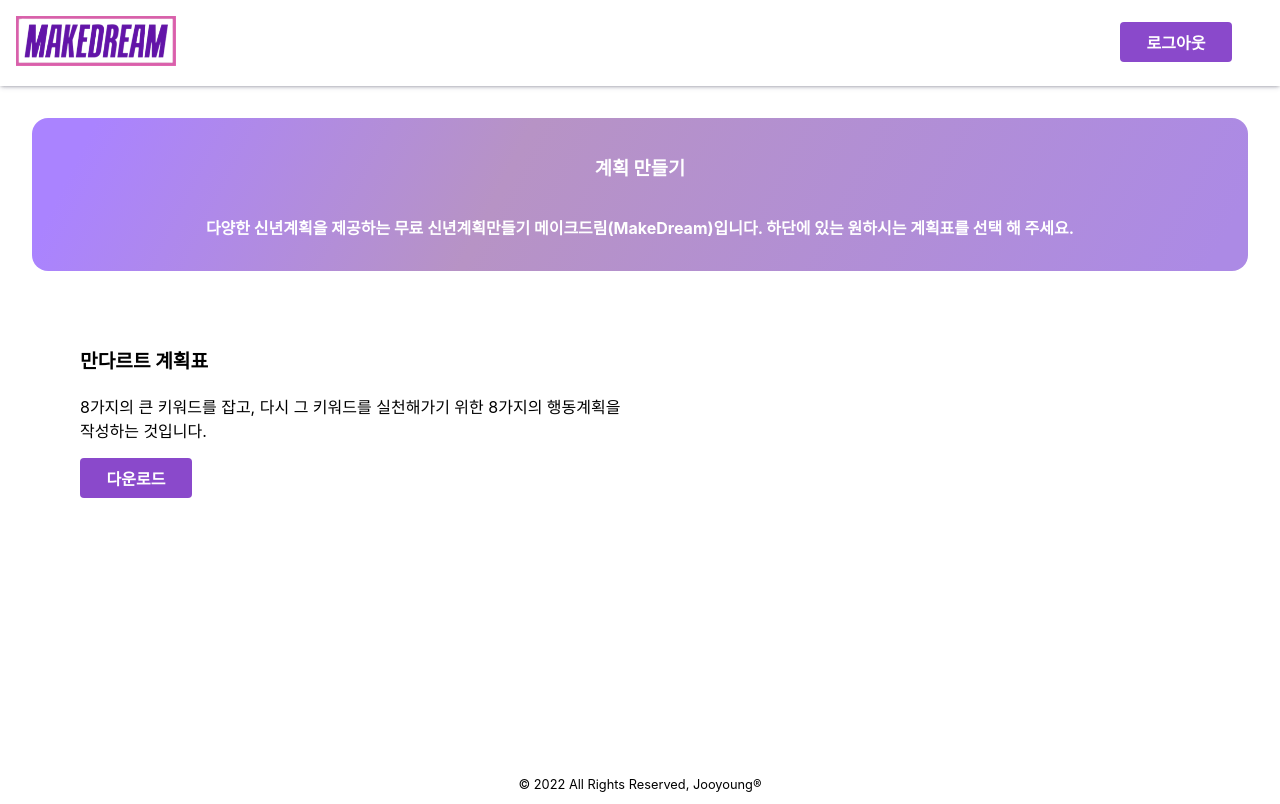
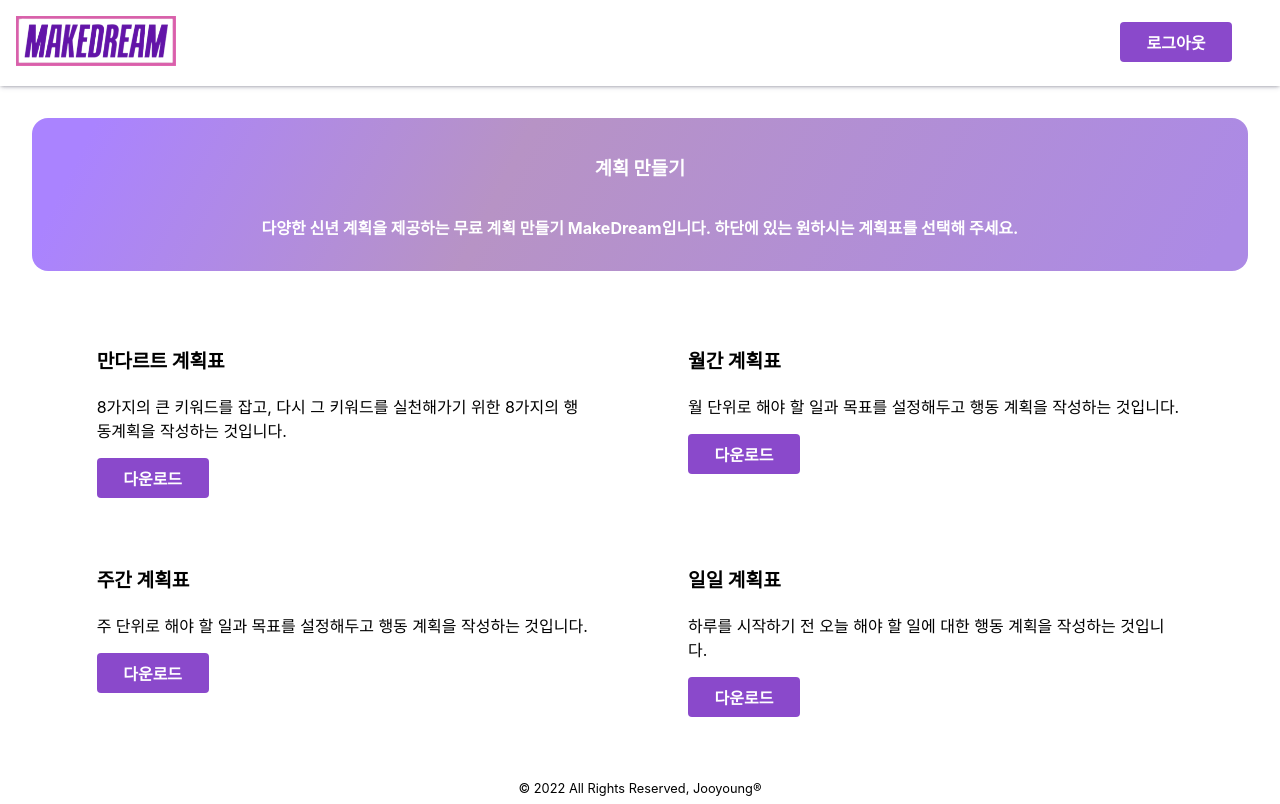
Before and after one commit to S-jooyoung/makeYourDream, a React (Create React App) app: page /main in a window 1280 px wide. Built offline with nearby package versions, Linux system fonts and the light colour scheme; no server answers; sample sign-in values are in the browser's storage; what pptxgenjs would draw is missing.

Commit message:
Feat: 월간계획표,주간계획표,일간계획표 레이아웃 구성 in schedulemaker

```diff
--- a/src/common/size.css
+++ b/src/common/size.css
@@ -1 +1 @@
-@value mediaQuery : 62rem;
+@value mediaQuery: 62rem;
--- a/src/components/header/header.module.css
+++ b/src/components/header/header.module.css
@@ -1,4 +1,5 @@
 @value makeWhite,makeBlack from "../../common/colors.css";
+@value mediaQuery from "../../common/size.css";
 
 .header {
   width: 100%;
@@ -21,3 +22,13 @@
   right: 3em;
   top: 1.4em;
 }
+
+@media screen and (max-width: mediaQuery) {
+  .logo {
+    width: 8em;
+  }
+  .logoutBtn {
+    right: 1em;
+    top: 1em;
+  }
+}
--- a/src/components/schedule/schedule.module.css
+++ b/src/components/schedule/schedule.module.css
@@ -1,7 +1,7 @@
 @value makeGrey,makeShadow from "../../common/colors.css";
 
 .schedule {
-  flex-basis: 50%;
+  flex-basis: 46%;
   padding: 0.5em 2em;
   margin: 1rem;
   display: flex;
@@ -19,3 +19,9 @@
 .info {
   font-size: 1rem;
 }
+
+@media screen and (max-width: mediaQuery) {
+  .schedule {
+    flex-basis: 100%;
+  }
+}
--- a/src/components/schedulemaker/schedulemaker.jsx
+++ b/src/components/schedulemaker/schedulemaker.jsx
@@ -9,7 +9,7 @@ const ScheduleMaker = ({ pptmaker }) => {
       <Banner
         title={"계획 만들기"}
         description={
-          "다양한 신년계획을 제공하는 무료 신년계획만들기 메이크드림(MakeDream)입니다. 하단에 있는 원하시는 계획표를 선택 해 주세요."
+          "다양한 신년 계획을 제공하는 무료 계획 만들기 MakeDream입니다. 하단에 있는 원하시는 계획표를 선택해 주세요."
         }
       />
       <ul className={styles.schedules}>
@@ -20,6 +20,27 @@ const ScheduleMaker = ({ pptmaker }) => {
             "8가지의 큰 키워드를 잡고, 다시 그 키워드를 실천해가기 위한 8가지의 행동계획을 작성하는 것입니다."
           }
         />
+        <Schedule
+          pptmaker={pptmaker}
+          title={"월간 계획표"}
+          info={
+            "월 단위로 해야 할 일과 목표를 설정해두고 행동 계획을 작성하는 것입니다."
+          }
+        />
+        <Schedule
+          pptmaker={pptmaker}
+          title={"주간 계획표"}
+          info={
+            "주 단위로 해야 할 일과 목표를 설정해두고 행동 계획을 작성하는 것입니다."
+          }
+        />
+        <Schedule
+          pptmaker={pptmaker}
+          title={"일일 계획표"}
+          info={
+            "하루를 시작하기 전 오늘 해야 할 일에 대한 행동 계획을 작성하는 것입니다."
+          }
+        />
       </ul>
     </section>
   );
--- a/src/components/schedulemaker/schedulemaker.module.css
+++ b/src/components/schedulemaker/schedulemaker.module.css
@@ -1,6 +1,17 @@
+@value mediaQuery from "../../common/size.css";
+
 .schedules {
   list-style: none;
   padding: 0;
   margin: 2rem;
   display: flex;
+  flex-wrap: wrap;
+  justify-content: center;
 }
+
+@media screen and (max-width: mediaQuery) {
+  .schedules {
+    flex-wrap: nowrap;
+    flex-direction: column;
+  }
+}
```
